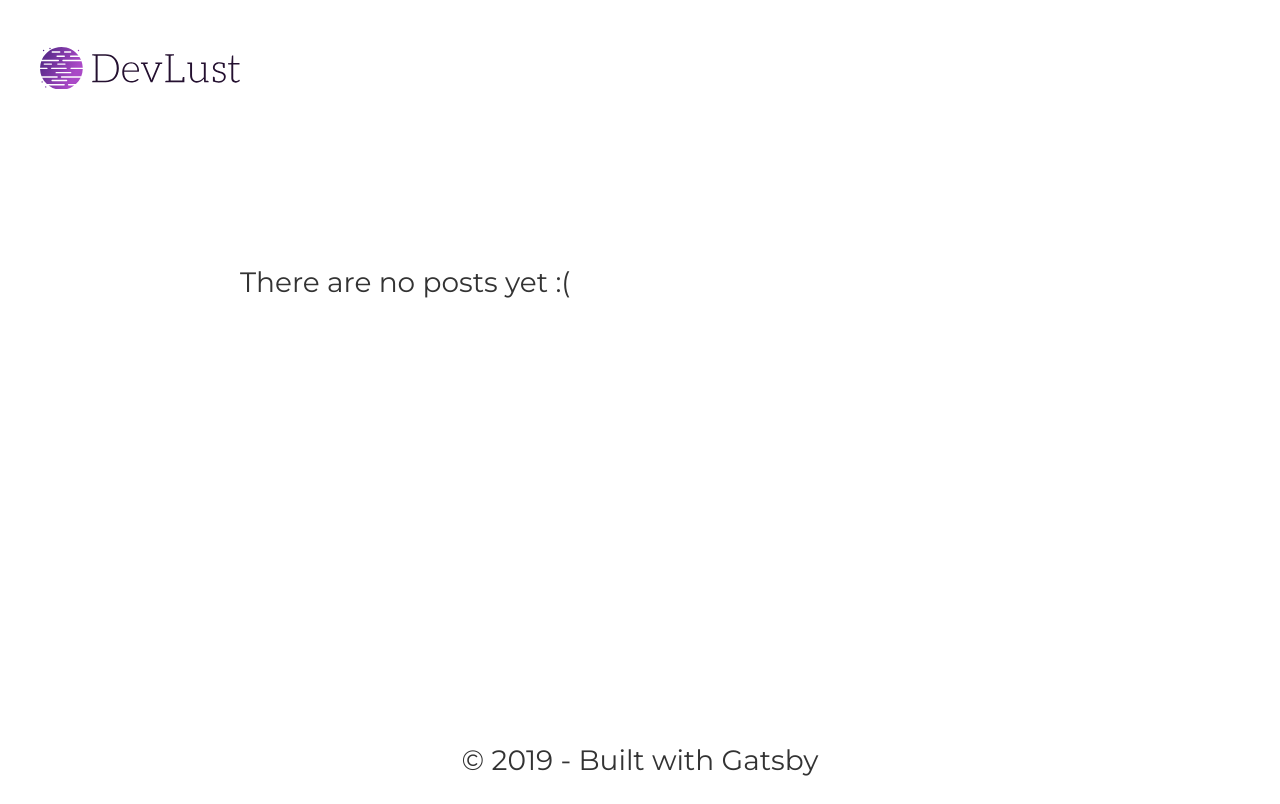
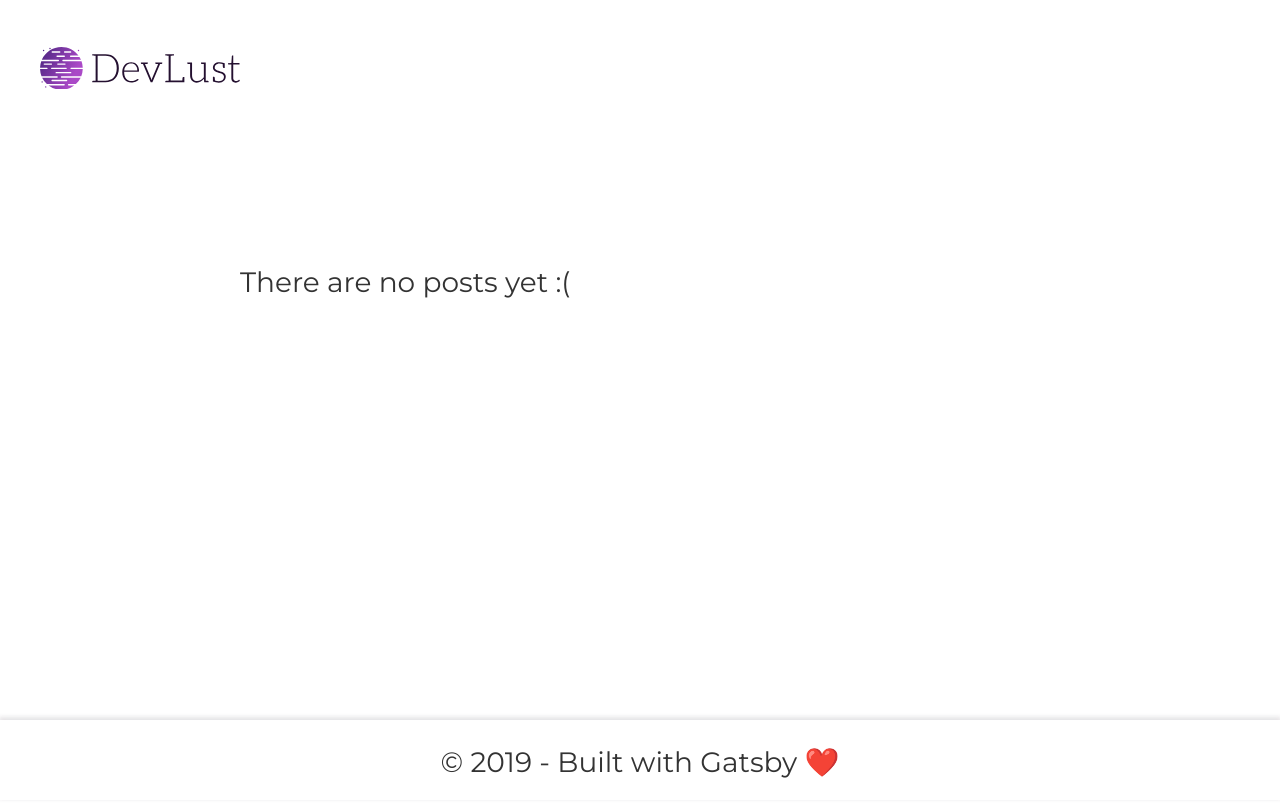
Before and after one commit to eddiemf/devlust, a Gatsby site: page / in a window 1280 px wide. Built offline with nearby package versions, Linux system fonts and the light colour scheme; Gatsby itself is replaced by a stand-in of ours.

Commit message:
Make gatsby footer fancier

```diff
--- a/src/components/footer/Footer.tsx
+++ b/src/components/footer/Footer.tsx
@@ -2,14 +2,18 @@ import React from 'react';
 import styled from 'styled-components';
 
 import Container from '../container';
+import { brandColor } from '../../theme/colors';
 
 const Footer = () => {
   return (
     <StyledFooter>
       <Container>
-        © {new Date().getFullYear()} - Built with
-        {` `}
-        <a href="https://www.gatsbyjs.org">Gatsby</a>
+        <p>
+          © {new Date().getFullYear()} - Built with{' '}
+          <GatsbyLink href="https://www.gatsbyjs.org" target="_blank">
+            Gatsby ️❤️
+          </GatsbyLink>
+        </p>
       </Container>
     </StyledFooter>
   );
@@ -24,6 +28,14 @@ const StyledFooter = styled.footer`
   align-items: center;
   height: ${footerHeight}px;
   margin-top: ${footerMarginTop}px;
+  box-shadow: 0px -2px 4px 2px rgba(46, 41, 51, 0.06),
+    0px -2px 4px rgba(71, 63, 79, 0.08);
+`;
+
+const GatsbyLink = styled.a`
+  &:hover {
+    color: ${brandColor};
+  }
 `;
 
 export default Footer;
```
